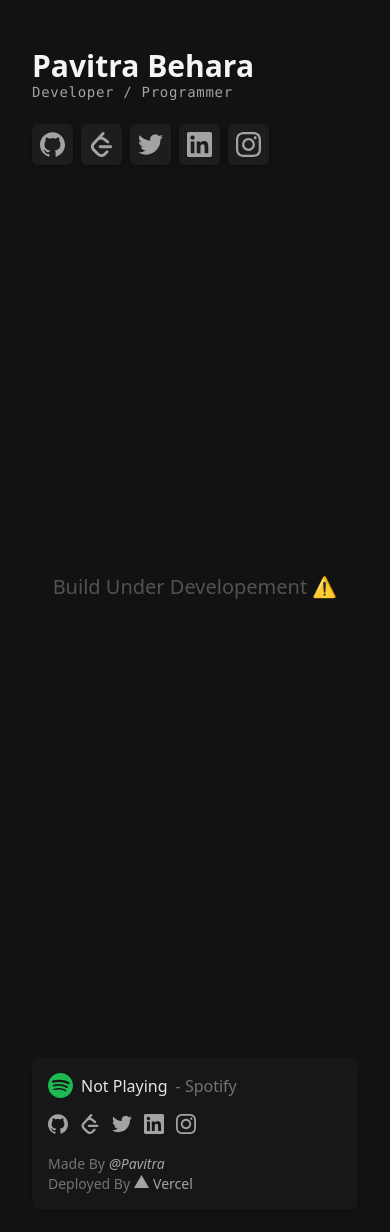
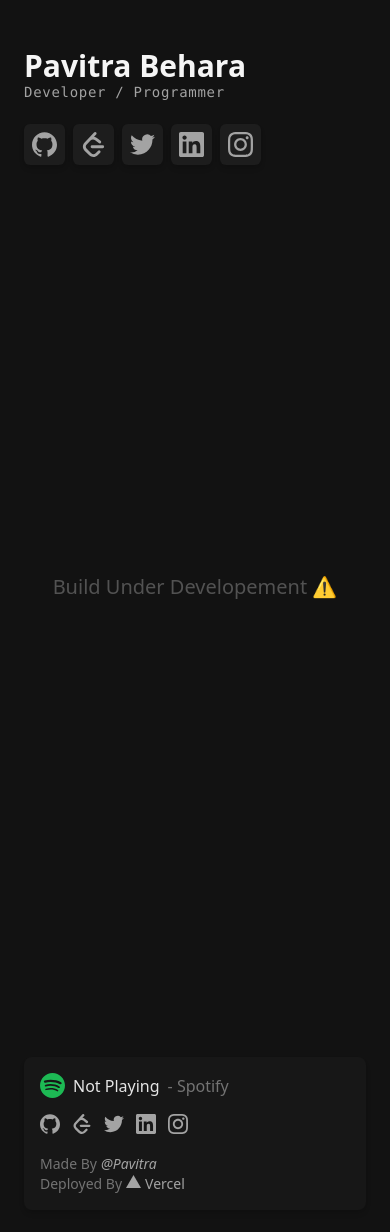
Before and after one commit to Pavitra554/portfolio, a Next.js app: page / in a window 390 px wide. Built offline with nearby package versions, Linux system fonts and the light colour scheme.

Commit message:
✅ bug fixed

```diff
--- a/components/Footer/Footer.tsx
+++ b/components/Footer/Footer.tsx
@@ -9,7 +9,7 @@ import SocialButtonFooter from '../Buttons/SocialButtonFooter';
 
 const Footer = () => {
   return (
-    <div className={`bg-neutral-900 hover:bg-neutral-800/40 shadow-md mb-6 p-4 rounded-lg relative bottom-0 mt-12 flex flex-col justify-between max-w-screen-md mx-8 md:mx-auto font-noto ease-linear duration-100`}>
+    <div className={`bg-neutral-900 hover:bg-neutral-800/40 shadow-md mb-6 p-4 rounded-lg relative bottom-0 mt-12 flex flex-col justify-between max-w-screen-md mx-6 md:mx-auto font-noto ease-linear duration-100`}>
         <div className='flex flex-col md:flex-row justify-between mb-5'>
             <div className=' flex flex-row space-x-2 items-center text-md text-neutral-500'>
                 <SiSpotify color='#1DB954' size={25}/>
--- a/components/NavBar/NavBar.tsx
+++ b/components/NavBar/NavBar.tsx
@@ -14,7 +14,7 @@ const NavBar = () => {
   return (
     <AnimateSharedLayout>
       <div
-        className={`mt-12 flex flex-col justify-between max-w-screen-md mx-8 md:mx-auto font-noto`}
+        className={`mt-12 flex flex-col justify-between max-w-screen-md mx-6 md:mx-auto font-noto`}
       >
         <div className='max-h-10 flex flex-row justify-between'>
           <div className='text-neutral-100 text-3xl font-semibold'>
```
